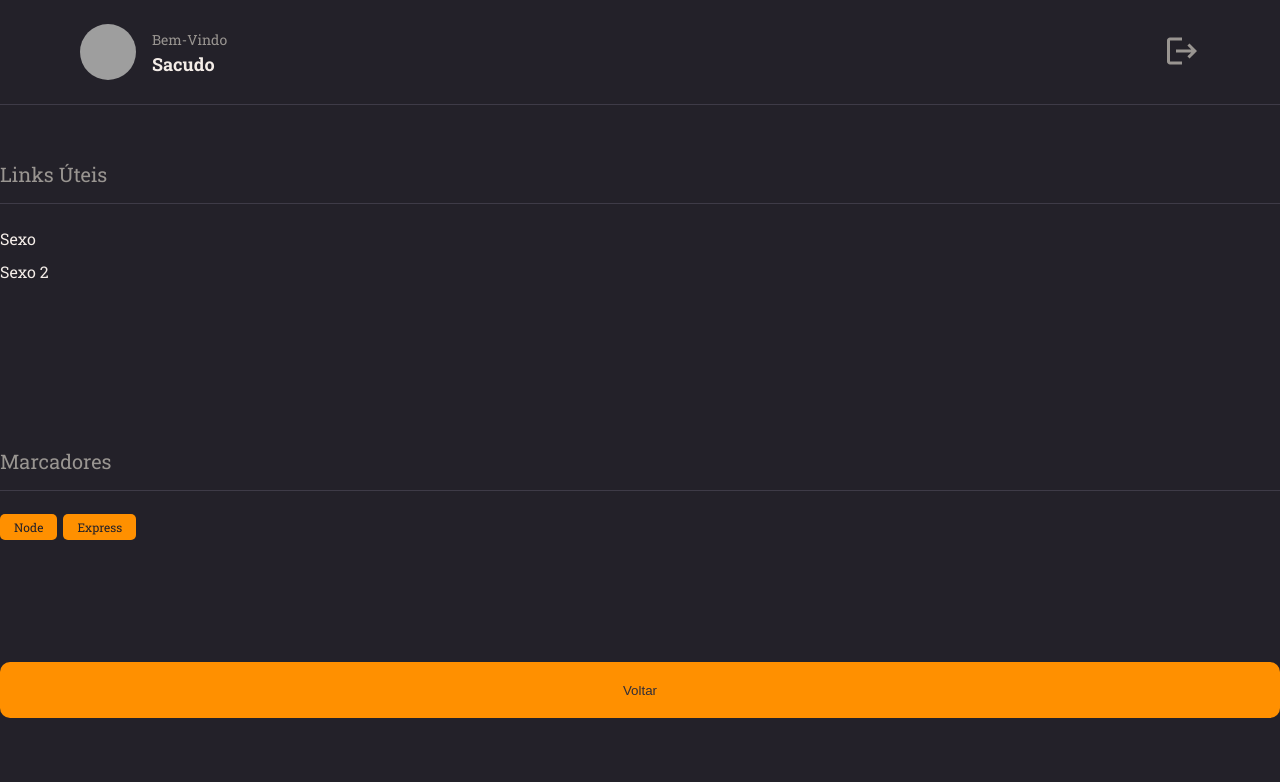
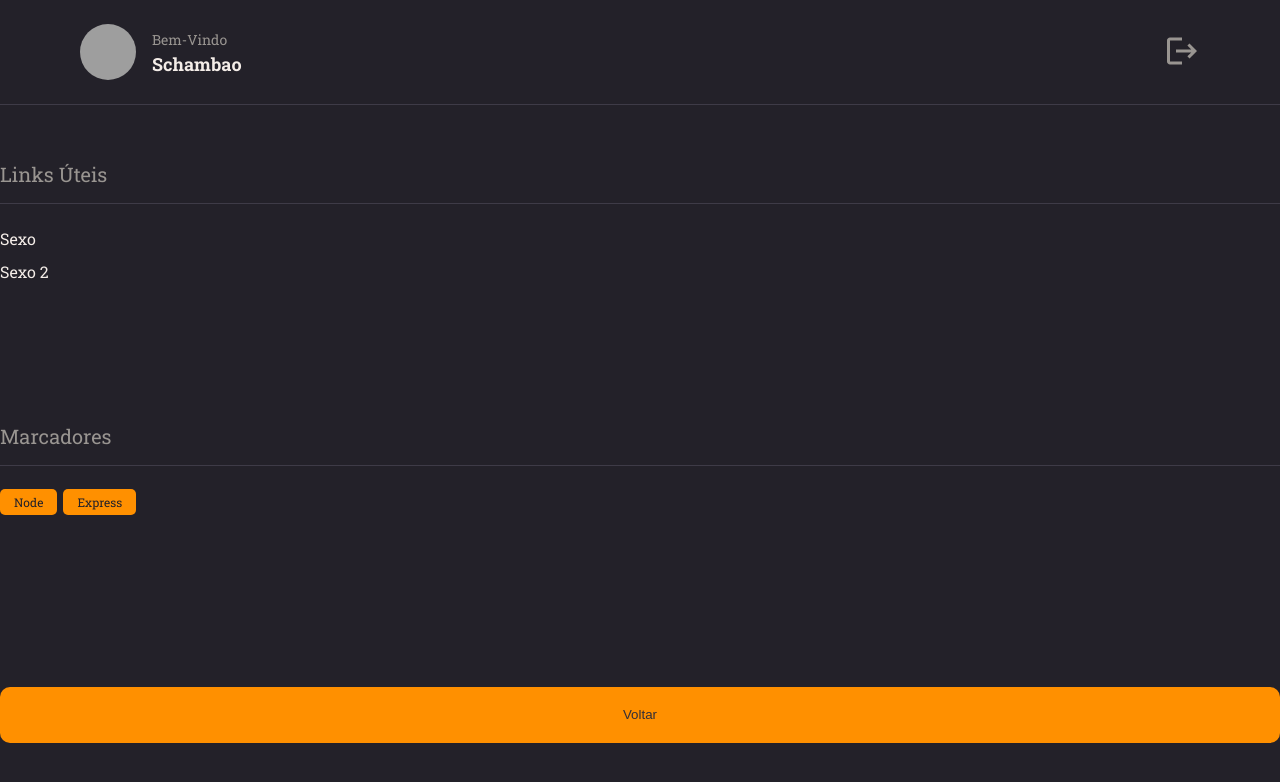
Before and after one commit to Schambin/rocket-notes-front, a React (Vite) app: page / in a window 1280 px wide. Shown: the top 782 px of the page. Built offline with nearby package versions, Linux system fonts and the light colour scheme; grey boxes are pictures that could not be loaded.

Commit message:
changing button alignment

```diff
--- a/src/components/button/styles.js
+++ b/src/components/button/styles.js
@@ -8,7 +8,7 @@ export const Container = styled.button`
 
     border-radius: 1rem;
     padding: 1.6rem 1.45rem;
-    margin-top: 1.6rem;
+    margin-top: 9rem;
 
     outline: none;
     border: none;
--- a/src/components/header/index.jsx
+++ b/src/components/header/index.jsx
@@ -9,7 +9,7 @@ export function Header() {
 
                 <div>
                     <span>Bem-Vindo</span>
-                    <strong>Sacudo</strong>
+                    <strong>Schambao</strong>
                 </div>
 
             </Profile>
```
